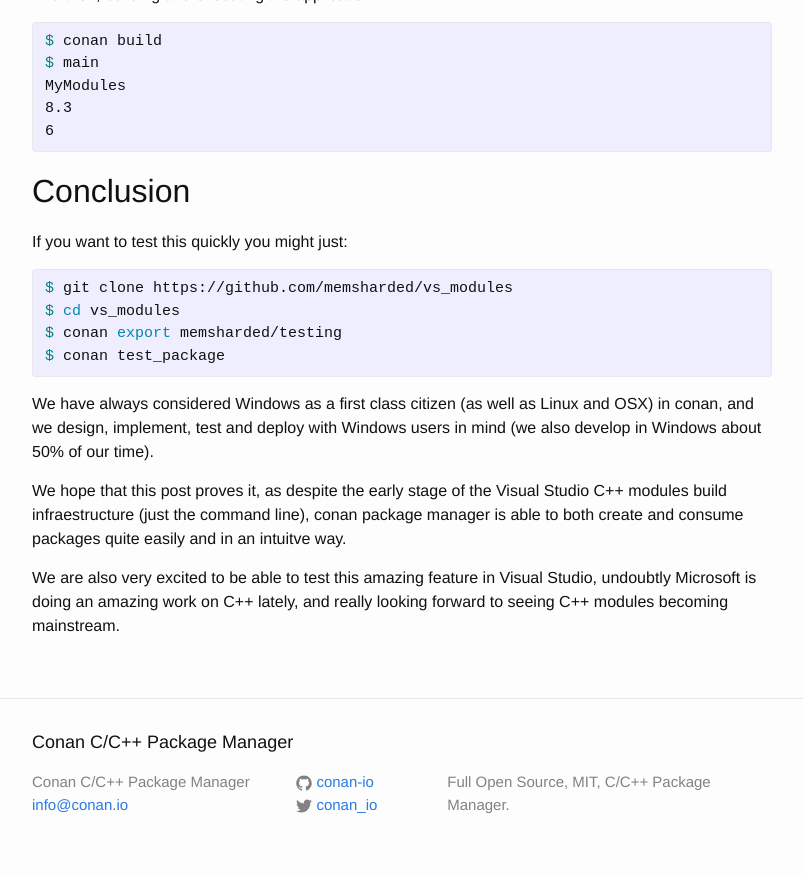
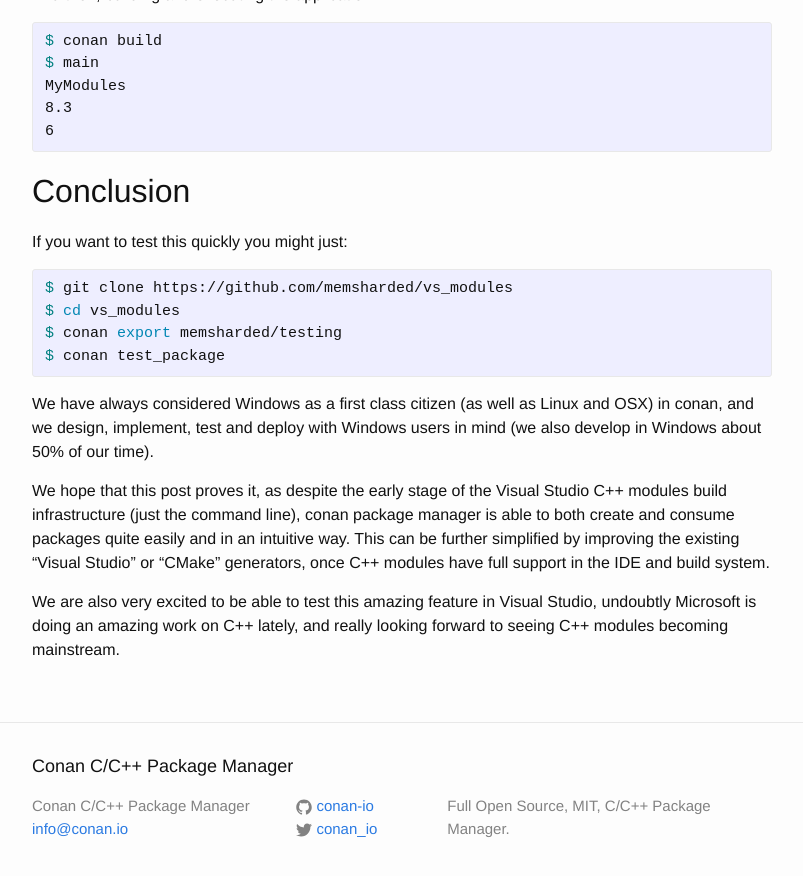
Before and after one commit to conan-io/conan-io.github.io, a Jekyll site: the page built from _posts/2016-06-01-Building-and-packaging-C++-modules-in-VS2015.markdown, in a window 1280 px wide and 900 px high, scrolled down 2879 px. Shown: the top 876 px of the window, without its empty margins (238-1041 px from the left). Built offline with Jekyll 4.4.1, drawn with Linux system fonts in a browser that asks for light colours; comment, search, counter and statistics services are not loaded.

Commit message:
Update 2016-06-01-Building-and-packaging-C++-modules-in-VS2015.markdown

```diff
--- a/_posts/2016-06-01-Building-and-packaging-C++-modules-in-VS2015.markdown
+++ b/_posts/2016-06-01-Building-and-packaging-C++-modules-in-VS2015.markdown
@@ -183,8 +183,8 @@ $ conan test_package
 We have always considered Windows as a first class citizen (as well as Linux and OSX) in conan, and we design, implement, test and
 deploy with Windows users in mind (we also develop in Windows about 50% of our time).
 
-We hope that this post proves it, as despite the early stage of the Visual Studio C++ modules build infraestructure (just the command line),
-conan package manager is able to both create and consume packages quite easily and in an intuitve way.
+
+We hope that this post proves it, as despite the early stage of the Visual Studio C++ modules build infrastructure (just the command line), conan package manager is able to both create and consume packages quite easily and in an intuitive way. This can be further simplified by improving the existing "Visual Studio" or "CMake" generators, once C++ modules have full support in the IDE and build system.
 
 We are also very excited to be able to test this amazing feature in Visual Studio, undoubtly Microsoft is doing an amazing work on C++ lately,
 and really looking forward to seeing C++ modules becoming mainstream.
```
